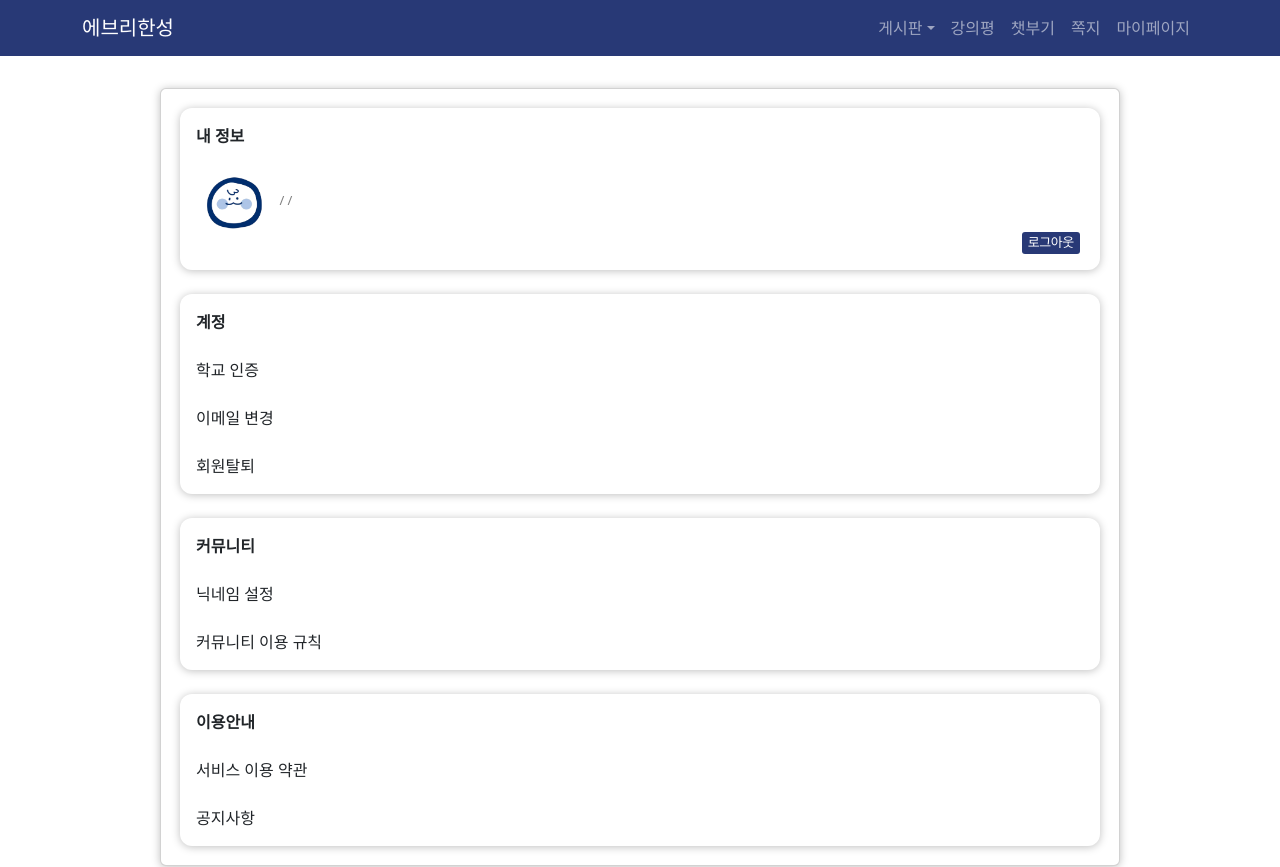
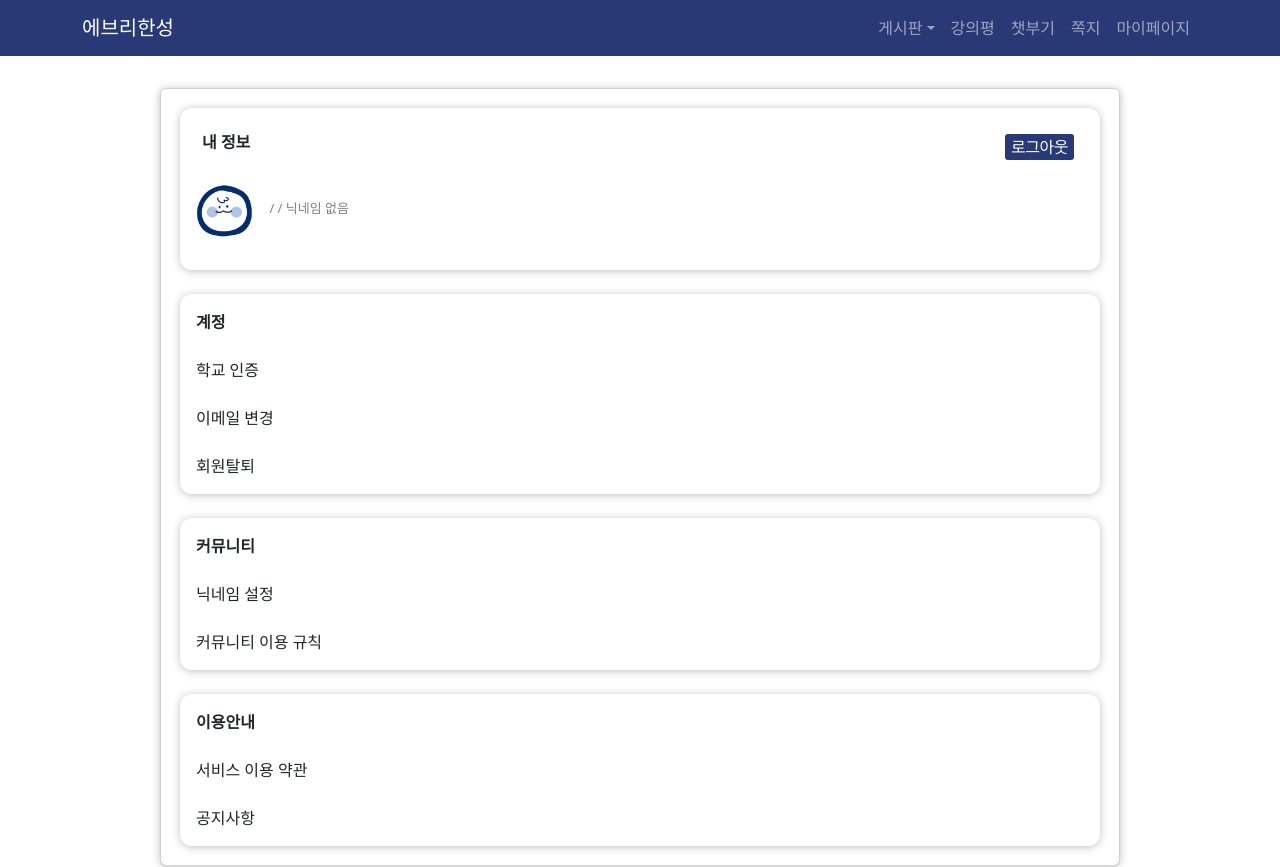
Before and after one commit to minseokiim/everyHansung_Front, a React (Create React App) app: page /my in a window 1280 px wide. Shown: the top 867 px of the page. Built offline with nearby package versions, Linux system fonts and the light colour scheme.

Commit message:
css 수정

```diff
--- a/src/page/myPage/MyPage.css
+++ b/src/page/myPage/MyPage.css
@@ -14,7 +14,7 @@
   color: #ffffff;
   border-width: 0px;
   border-radius: 3px;
-  margin-left: 93%;
+  margin-left: 92%;
 }
 
 .logout-button:hover {
--- a/src/page/myPage/MyPage.js
+++ b/src/page/myPage/MyPage.js
@@ -11,7 +11,7 @@
   //axios.get으로 이름이랑 닉네임 , 학번 받아오기
   const studentId = useSelector((state) => state.auth.studentId);
   const [name, setName] = useState("");
-  const [nickname, setNickname] = useState("");
+  const [nickname, setNickname] = useState("닉네임 없음");
   const move = useNavigate();
 
   useEffect(() => {
@@ -30,23 +30,27 @@
 
   return (
     <div className="p-3">
-      <div className="mini-card p-3">
-        <strong>내 정보 </strong>
-        <br />
-        <br />
+      <div className="mini-card">
+        <div className="d-flex justify-content-between">
+          <strong className="p-3">내 정보</strong>
+          <div className="p-3">
+            <button
+              className="logout-button m-1 "
+              onClick={(e) => {
+                e.preventDefault();
+                move("/");
+              }}
+            >
+              로그아웃
+            </button>
+          </div>
+        </div>
+
         <div className="grey">
           <img alt="hansung" src="img/chatlogo.png" className="logo" />
           {name} / {studentId} / {nickname}
-          <button
-            className="logout-button "
-            onClick={(e) => {
-              e.preventDefault();
-              move("/");
-            }}
-          >
-            로그아웃
-          </button>
         </div>
+        <br />
       </div>
       <br />
       <AccountPage />
```
